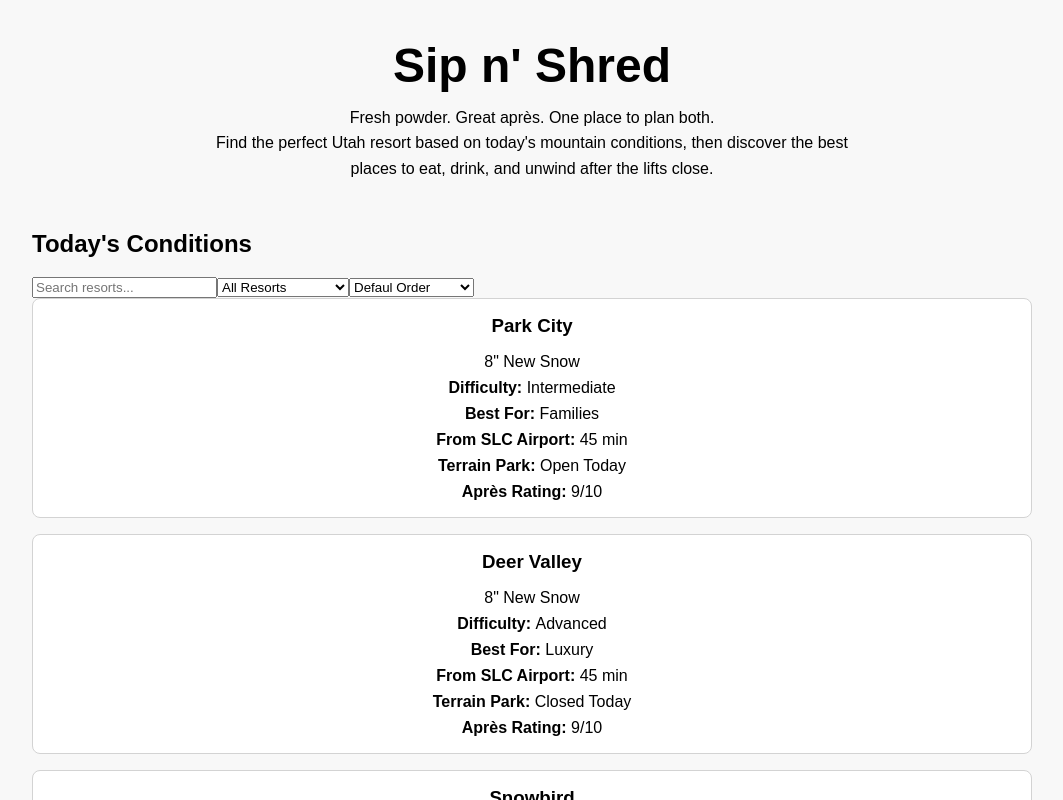
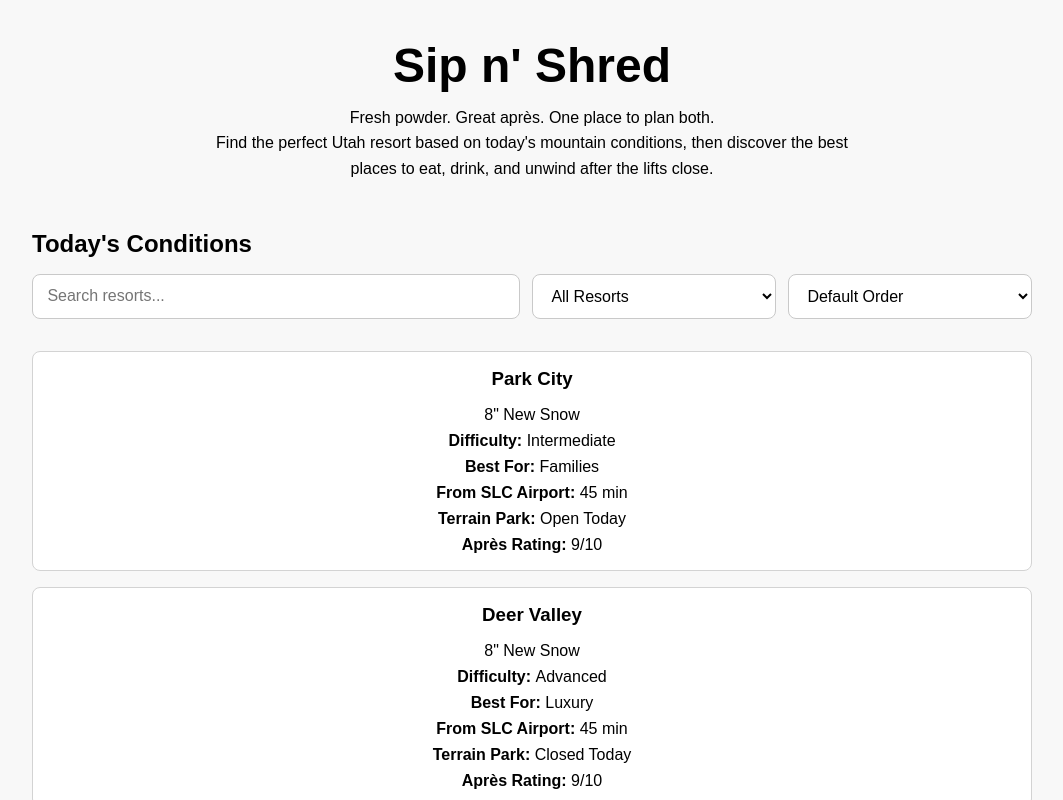
Before and after one commit to Christian-Hermann/sip-n-shred, a React app in the folder frontend/: page / in a window 1280 px wide. Shown: the top 800 px of the page, without its empty margins (108-1171 px from the left). Built offline with nearby package versions, Linux system fonts and the light colour scheme; the HTML template or start-up script is replaced by a standard one.

Commit message:
Update css for search bars

```diff
--- a/frontend/src/App.css
+++ b/frontend/src/App.css
@@ -34,3 +34,37 @@
     font-size: 2.25rem;
   }
 }
+
+.conditions-section h2 {
+  margin-bottom: 1rem;
+}
+
+.resort-controls {
+  display: grid;
+  grid-template-columns: 2fr 1fr 1fr;
+  gap: 0.75rem;
+  margin-bottom: 2rem;
+}
+
+.resort-controls input,
+.resort-controls select {
+  width: 100%;
+  box-sizing: border-box;
+  padding: 0.75rem 0.9rem;
+  border: 1px solid #c9c9c9;
+  border-radius: 8px;
+  font: inherit;
+  background-color: white;
+}
+
+.resort-controls input:focus,
+.resort-controls select:focus {
+  outline: 2px solid currentColor;
+  outline-offset: 2px;
+}
+
+@media (max-width: 700px) {
+  .resort-controls {
+    grid-template-columns: 1fr;
+  }
+}
--- a/frontend/src/App.jsx
+++ b/frontend/src/App.jsx
@@ -49,8 +49,10 @@
         </p>
       </header>
 
-      <section>
+      <section className="conditions-section">
         <h2>Today's Conditions</h2>
+
+        <div className="resort-controls">
           <input
             type="text"
             placeholder="Search resorts..."
@@ -74,11 +76,12 @@
             value={sortOption}
             onChange={(event) => setSortOption(event.target.value)}
           >
-          <option value="">Defaul Order</option>
-          <option value="snow">Most new snow</option>
+            <option value="">Default Order</option>
+            <option value="snow">Most New Snow</option>
             <option value="airport">Closest to Airport</option>
-          <option value="alphabetical">A - Z</option>
+            <option value="alphabetical">A – Z</option>
           </select>
+        </div>
 
         <ResortList resorts={sortedResorts} />
       </section>
```
Lines whose indentation alone changed are shown as unchanged.
